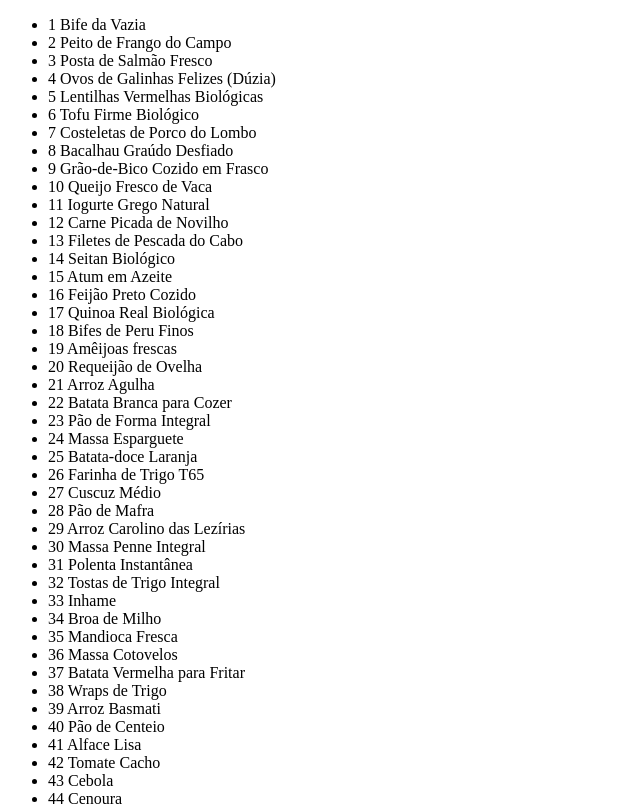
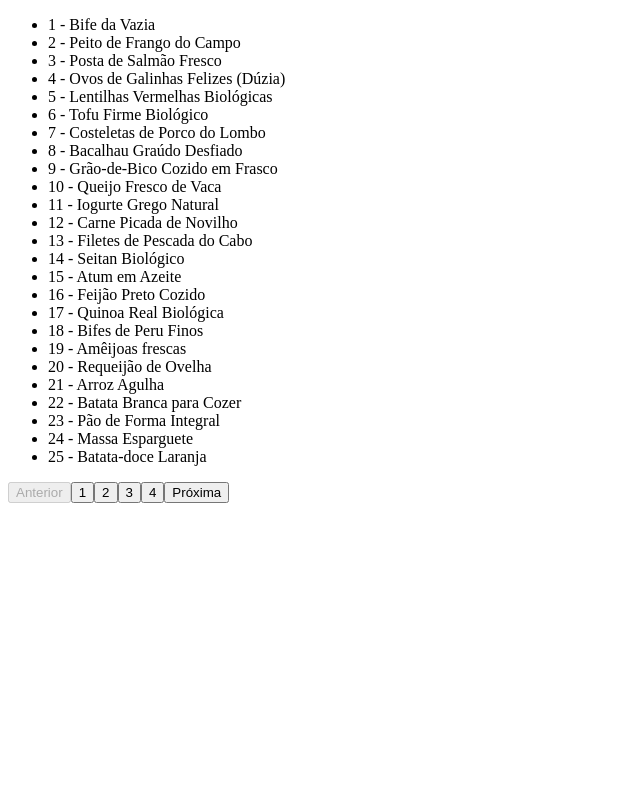
Before and after one commit to devrocha/assembly-product-checkout-angular, an Angular app: page /cart in a window 1280 px wide. Shown: the top 806 px of the page, without its empty margins (0-640 px from the left). Built offline with nearby package versions, Linux system fonts and the light colour scheme.

Commit message:
paginacao

```diff
--- a/src/app/components/cart/cart.component.html
+++ b/src/app/components/cart/cart.component.html
@@ -1,5 +1,11 @@
 <ul>
-    <li *ngFor="let product of products">
-        {{product.id}} {{ product.name }}
+    <li *ngFor="let product of paginatedProducts()">
+        {{product.id}} - {{ product.name }}
     </li>
 </ul>
+<div class="pagination">
+    <button [disabled]="currentPage === 1">Anterior</button>
+    <button *ngFor="let page of pages" (click)="goToPage(page)" [class.active]="page === currentPage">{{ page
+        }}</button>
+    <button [disabled]="currentPage === totalPages">Próxima</button>
+</div>
--- a/src/app/components/cart/cart.component.ts
+++ b/src/app/components/cart/cart.component.ts
@@ -13,4 +13,33 @@ export class CartComponent {
   private productService = inject(Products);
 
   protected products = this.productService.getProducts();
+
+  private itemsPerPage = 25;
+
+  private totalItems = this.products.length;
+
+  protected totalPages = Math.ceil(this.products.length / this.itemsPerPage);
+  protected pages: number[] = [];
+
+  constructor() {
+    for (let i = 1; i <= this.totalPages; i++) {
+      this.pages.push(i);
+    }
+
+  }
+
+  protected currentPage = 1;
+
+
+  protected paginatedProducts() {
+    const startIndex = (this.currentPage - 1) * this.itemsPerPage;
+    const endIndex = startIndex + this.itemsPerPage;
+    return this.products.slice(startIndex, endIndex);
+  }
+
+  protected goToPage(page: number) {
+    if (page >= 1 && page <= this.totalPages) {
+      this.currentPage = page;
+    }
+  }
 }
```
